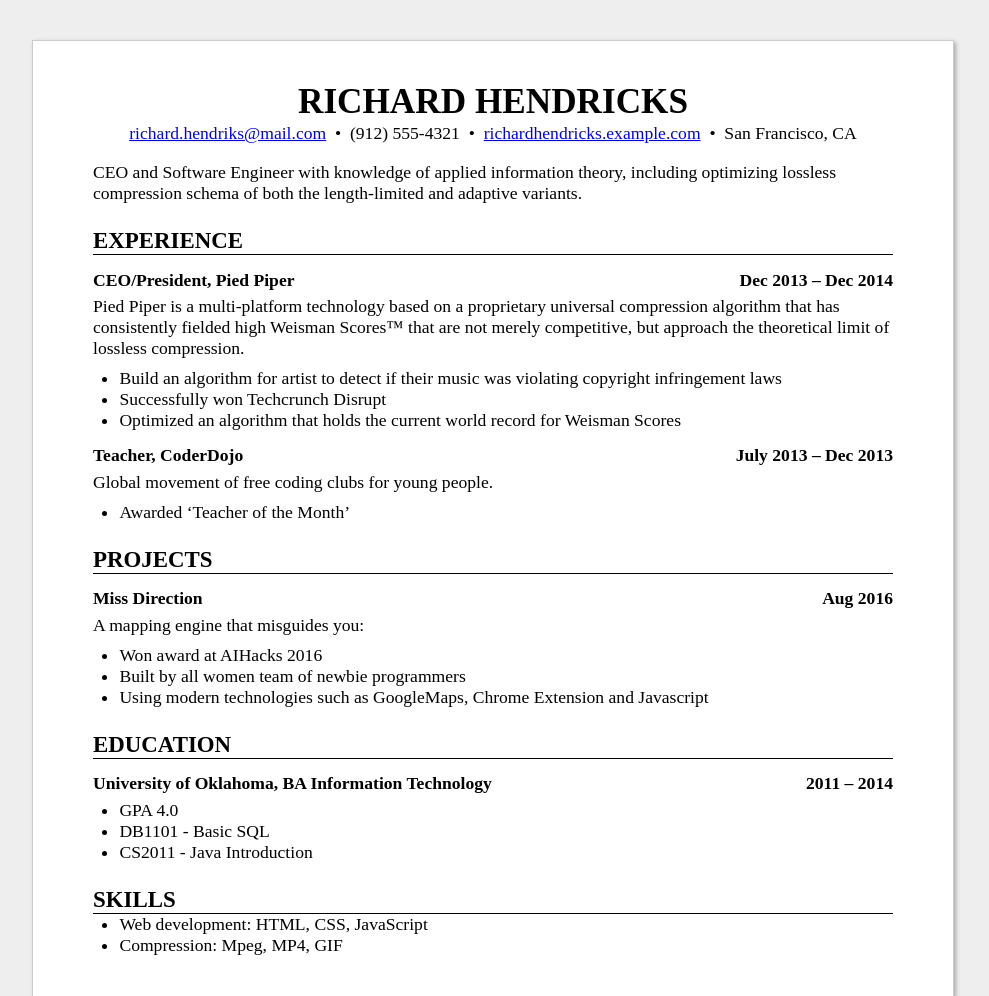
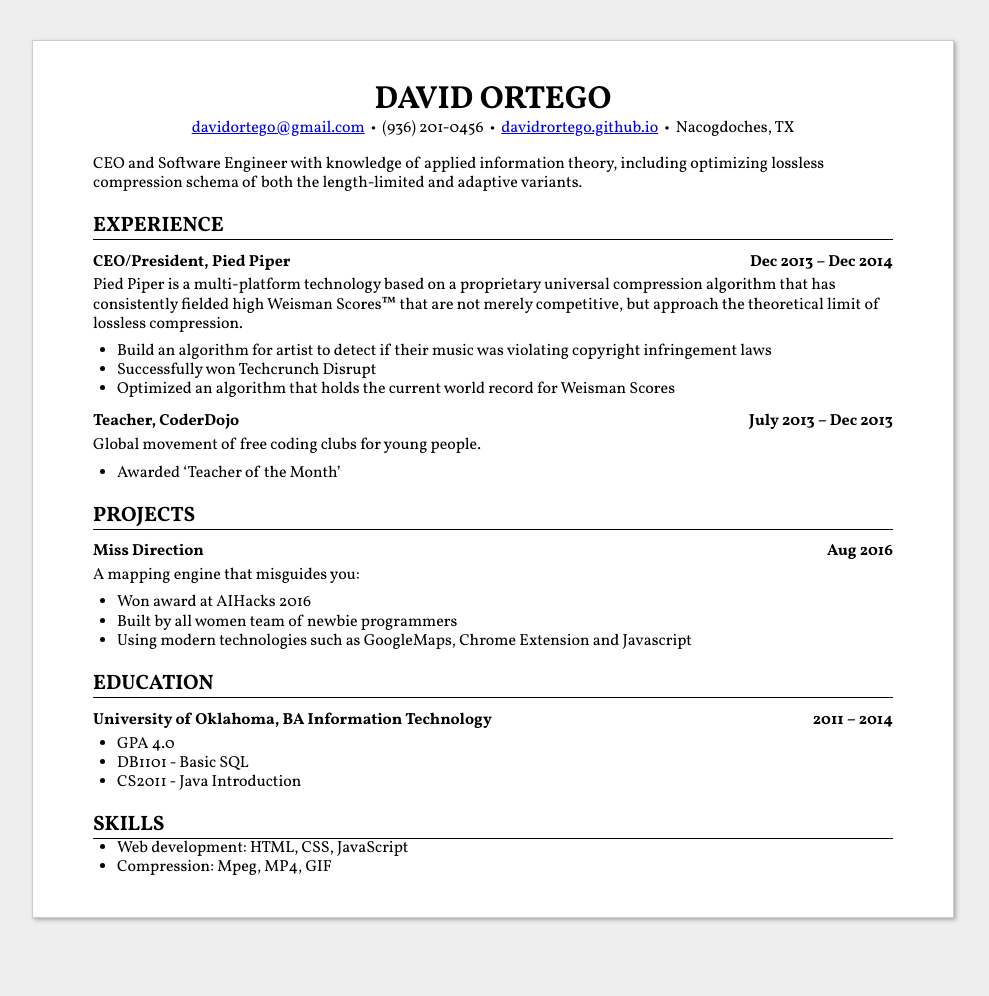
Before and after one commit to davidRortego/web-resume, a plain HTML site: page index.html in a window 1280 px wide. Shown: the top 996 px of the page, without its empty margins (147-1136 px from the left). After the commit the page ends 958 px from the top, so only its background shows below. Drawn offline with Linux system fonts and the light colour scheme.

Commit message:
contact done

```diff
--- a/index.html
+++ b/index.html
@@ -1,12 +1,14 @@
 <html lang="en">
 <head>
 <meta charset="UTF-8">
-<title>Richard Hendricks</title>
+<title>David Ortego</title>
 <style>
+@import url('https://fonts.googleapis.com/css2?family=Vollkorn:ital,wght@0,400;0,700;1,400&display=swap');
+
 body {
     color: #000000;
     background: #EEEEEE;
-    font: 1.1em "Times New Roman";
+    font-family: 'Vollkorn', serif;
     line-height: 1.2;
     margin: 40px 0;
 }
@@ -124,14 +126,14 @@ h1 + ul + p {
 <body>
 <div id="resume">
 <!-- The (first) h1 will be used as the <title> of the HTML page -->
-<h1>Richard Hendricks</h1>
+<h1>David Ortego</h1>
 <!-- The unordered list immediately after the h1 will be formatted on a single
 line. It is intended to be used for contact details -->
 <ul>
-<li><a href="&#109;&#97;&#105;&#108;&#116;&#111;&#58;&#114;&#105;&#99;&#104;&#97;&#114;&#100;&#46;&#104;&#101;&#110;&#100;&#114;&#105;&#107;&#115;&#64;&#109;&#97;&#105;&#108;&#46;&#99;&#111;&#109;">&#114;&#105;&#99;&#104;&#97;&#114;&#100;&#46;&#104;&#101;&#110;&#100;&#114;&#105;&#107;&#115;&#64;&#109;&#97;&#105;&#108;&#46;&#99;&#111;&#109;</a></li>
-<li>(912) 555-4321</li>
-<li><a href="http://richardhendricks.example.com">richardhendricks.example.com</a></li>
-<li>San Francisco, CA</li>
+<li><a href="&#109;&#97;&#105;&#108;&#116;&#111;&#58;&#100;&#97;&#118;&#105;&#100;&#111;&#114;&#116;&#101;&#103;&#111;&#64;&#103;&#109;&#97;&#105;&#108;&#46;&#99;&#111;&#109;">&#100;&#97;&#118;&#105;&#100;&#111;&#114;&#116;&#101;&#103;&#111;&#64;&#103;&#109;&#97;&#105;&#108;&#46;&#99;&#111;&#109;</a></li>
+<li>(936) 201-0456</li>
+<li><a href="https://davidrortego.github.io/">davidrortego.github.io</a></li>
+<li>Nacogdoches, TX</li>
 </ul>
 <!-- The paragraph after the h1 and ul and before the first h2 is optional. It
 is intended to be used for a short summary. -->
--- a/resume.css
+++ b/resume.css
@@ -1,9 +1,9 @@
-@import url('https://fonts.googleapis.com/css2?family=Playfair+Display:ital,wght@0,400;0,500;0,600;0,700;1,400;1,500;1,600&display=swap');
+@import url('https://fonts.googleapis.com/css2?family=Vollkorn:ital,wght@0,400;0,700;1,400&display=swap');
 
 body {
     color: #000000;
     background: #EEEEEE;
-    font-family: 'Playfair Display', serif;
+    font-family: 'Vollkorn', serif;
     line-height: 1.2;
     margin: 40px 0;
 }
```
Also changed, not shown: resume.html (+9 -7 lines), 2 other files.
